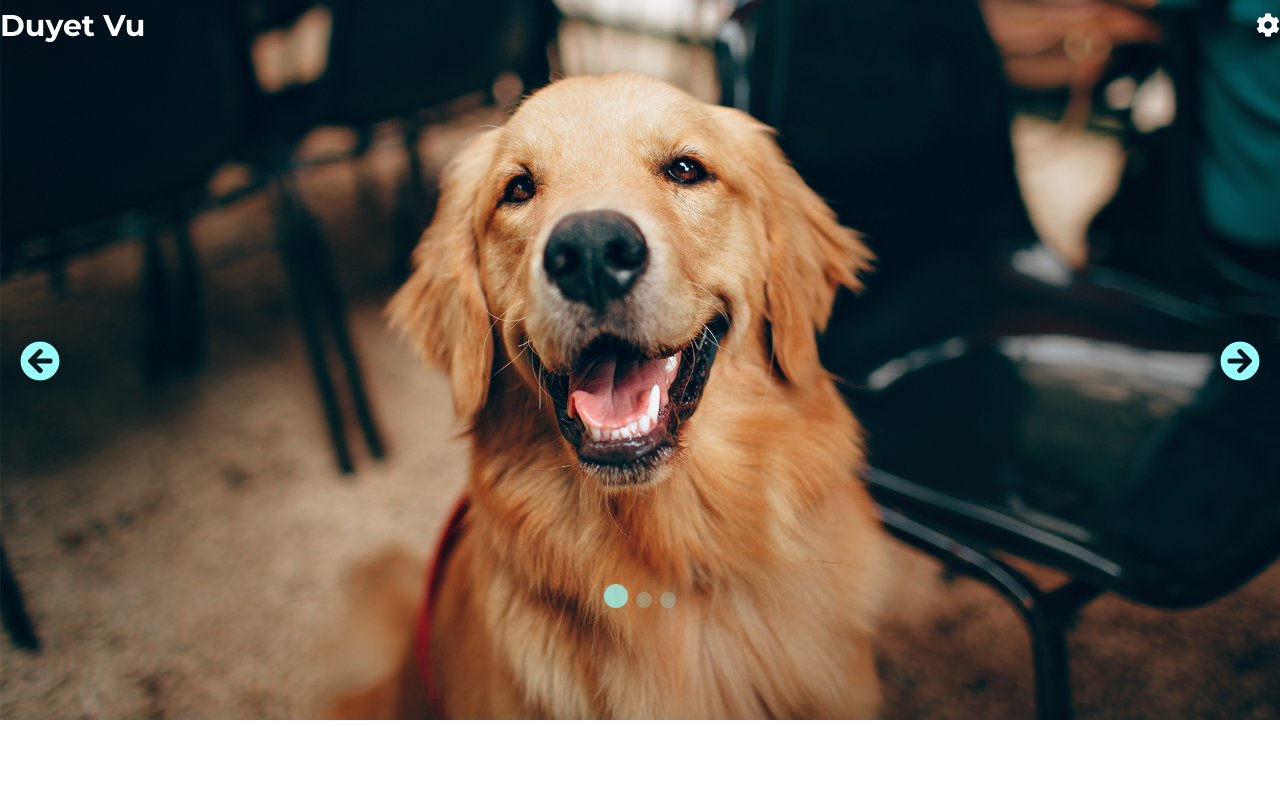
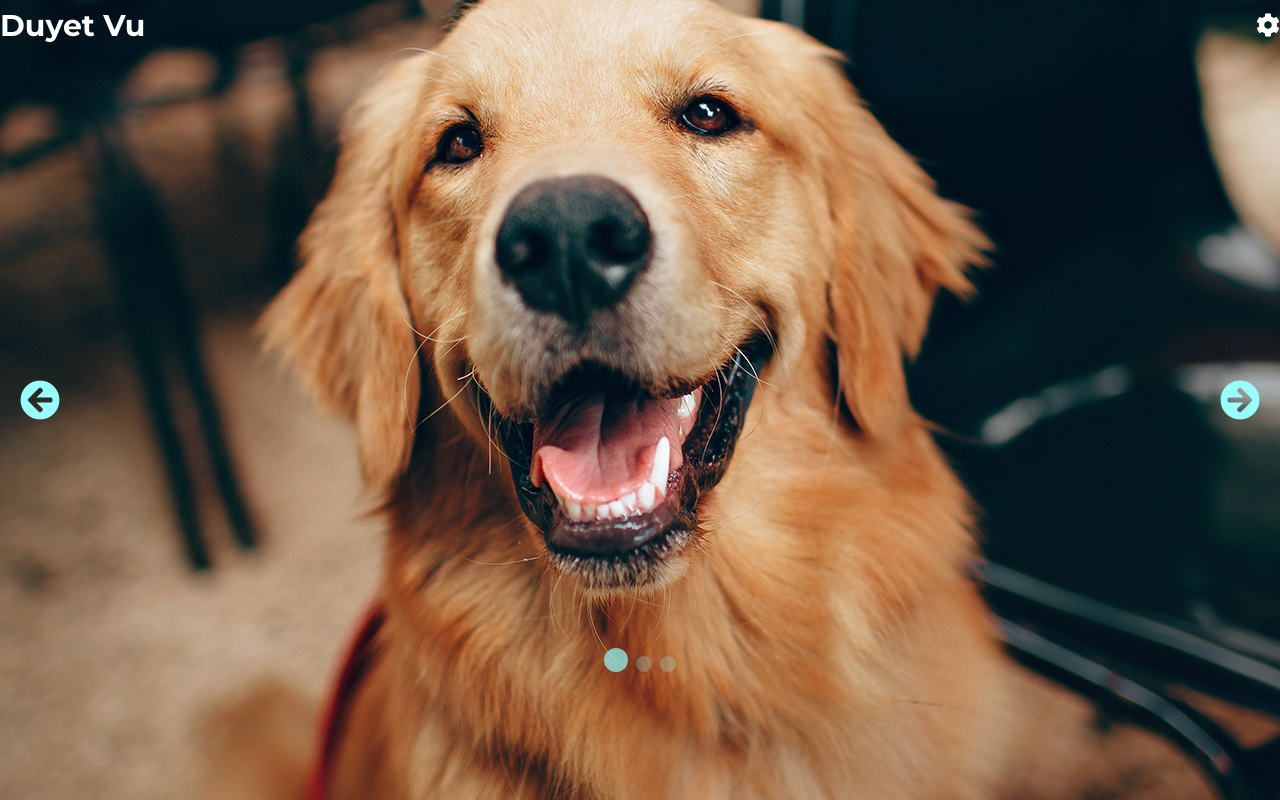
Before and after one commit to DuyetVu2001/my-web-app, a React (Create React App) app in the folder client/: page / in a window 1280 px wide. Built offline with nearby package versions, Linux system fonts and the light colour scheme.

Commit message:
fix slider

```diff
--- a/client/src/components/header/Header.scss
+++ b/client/src/components/header/Header.scss
@@ -3,6 +3,7 @@
 .header {
 	position: relative;
 	height: 100vh;
+	overflow: hidden;
 
 	&__nav {
 		position: absolute;
--- a/client/src/components/header/Slider.js
+++ b/client/src/components/header/Slider.js
@@ -79,7 +79,7 @@ const Slider = () => {
 			</ul>
 
 			{/* slide next/previous buttons */}
-			<span className="slider__prev-slide active" onClick={prevSlide}>
+			<span className="slider__prev-slide" onClick={prevSlide}>
 				<i class="fas fa-arrow-circle-left"></i>
 			</span>
 			<span className="slider__next-slide" onClick={nextSlide}>
--- a/client/src/components/header/Slider.scss
+++ b/client/src/components/header/Slider.scss
@@ -1,8 +1,6 @@
 @import '../../assets/sass/variables';
 
 .slider {
-	position: relative;
-
 	&__tag {
 		display: none;
 
@@ -12,19 +10,22 @@
 	}
 
 	&__img {
-		position: relative;
-		width: 100%;
+		position: absolute;
+		top: 50%;
+		left: 50%;
+		transform: translate(-50%, -50%);
 	}
 
 	// next/previous buttons
 	&__next-slide,
 	&__prev-slide {
-		font-size: 4rem;
-		font-weight: 900;
 		cursor: pointer;
-		// color: transparent;
-		// padding: 200px 12px;
 		color: $blue-color;
+
+		i {
+			font-size: 4rem;
+			font-weight: 900;
+		}
 
 		&:hover {
 			opacity: 0.8;
```
